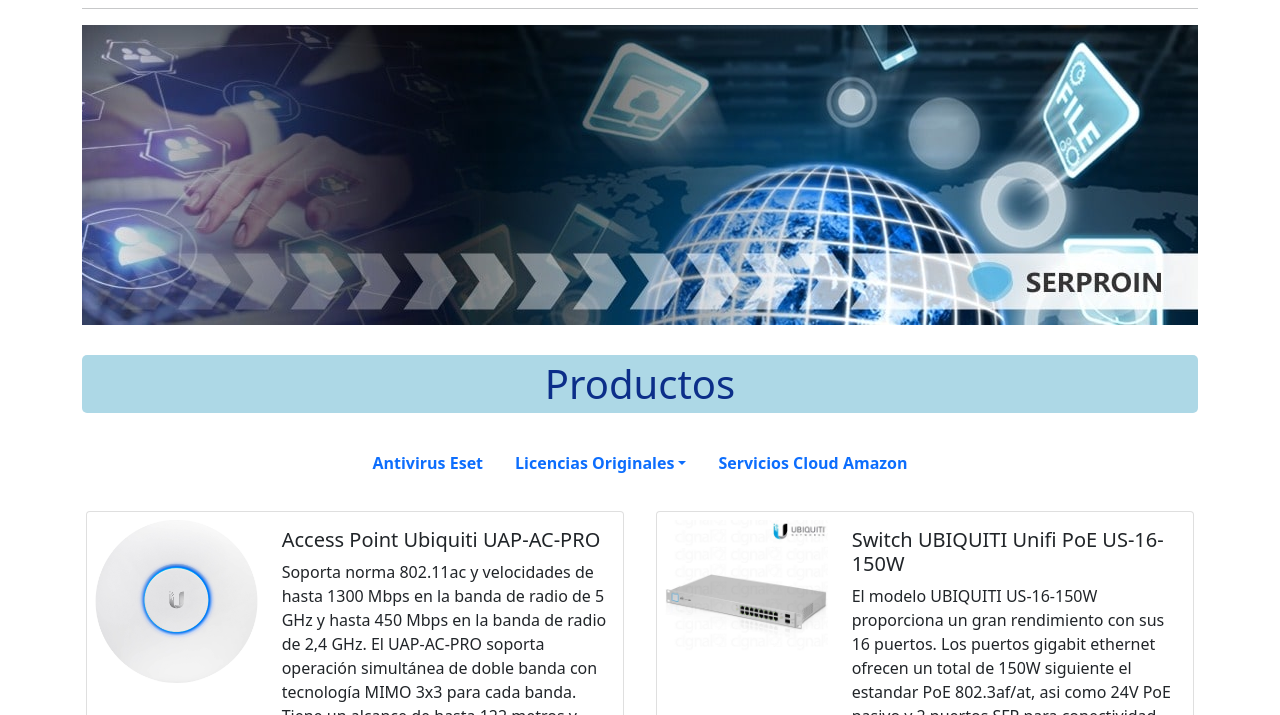
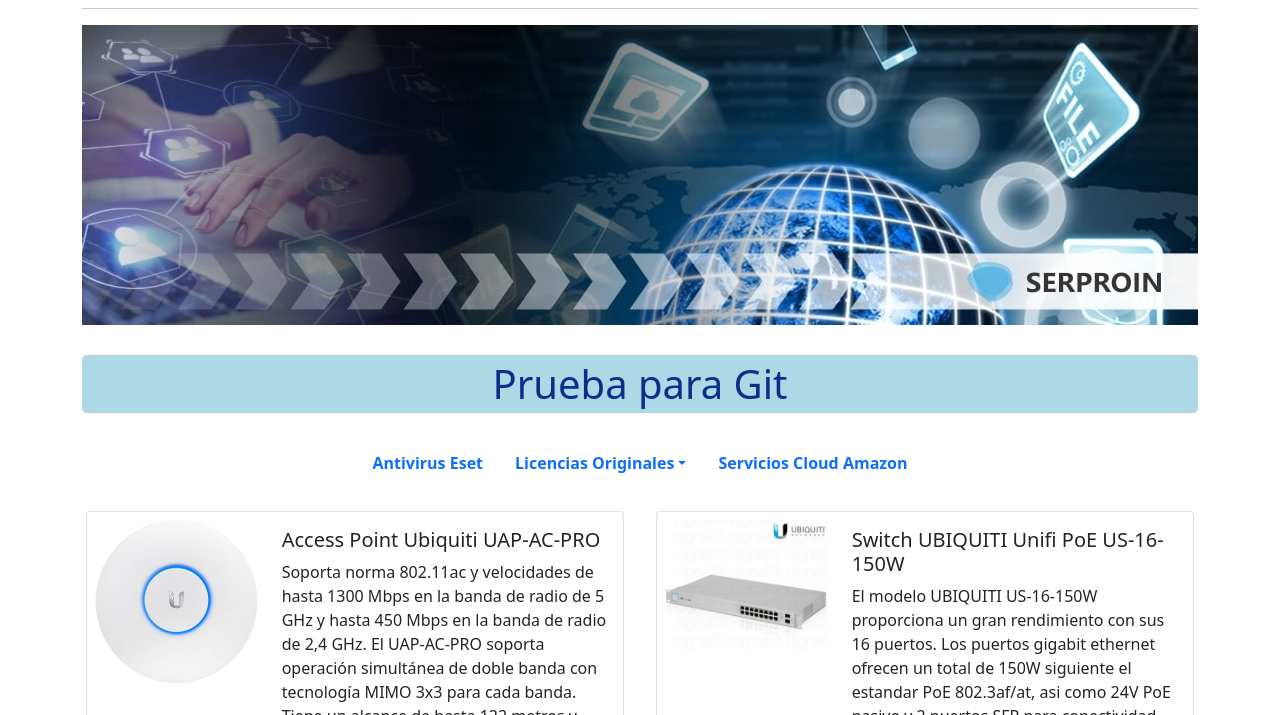
Before and after one commit to isambertdaniel/SerproinIsambert, a website: page secciones/productos.HTML in a window 1280 px wide. Shown: the part 85-800 px from the top of the page. Drawn offline with nearby package versions, Linux system fonts and the light colour scheme.

Commit message:
cambio seccion de productos y quienes-somos

```diff
--- a/secciones/productos.HTML
+++ b/secciones/productos.HTML
@@ -84,7 +84,7 @@
     </div>
 
 
-    <h1 class="centrar"> Productos </h1>
+    <h1 class="centrar"> Prueba para Git </h1>
     <!-- Aplicanco dropdown dentro de Nav  -->
     <ul class="nav justify-content-center">
       <li class="nav-item">
```
Also changed, not shown: secciones/quienes-somos.html (+1 -1 lines).
